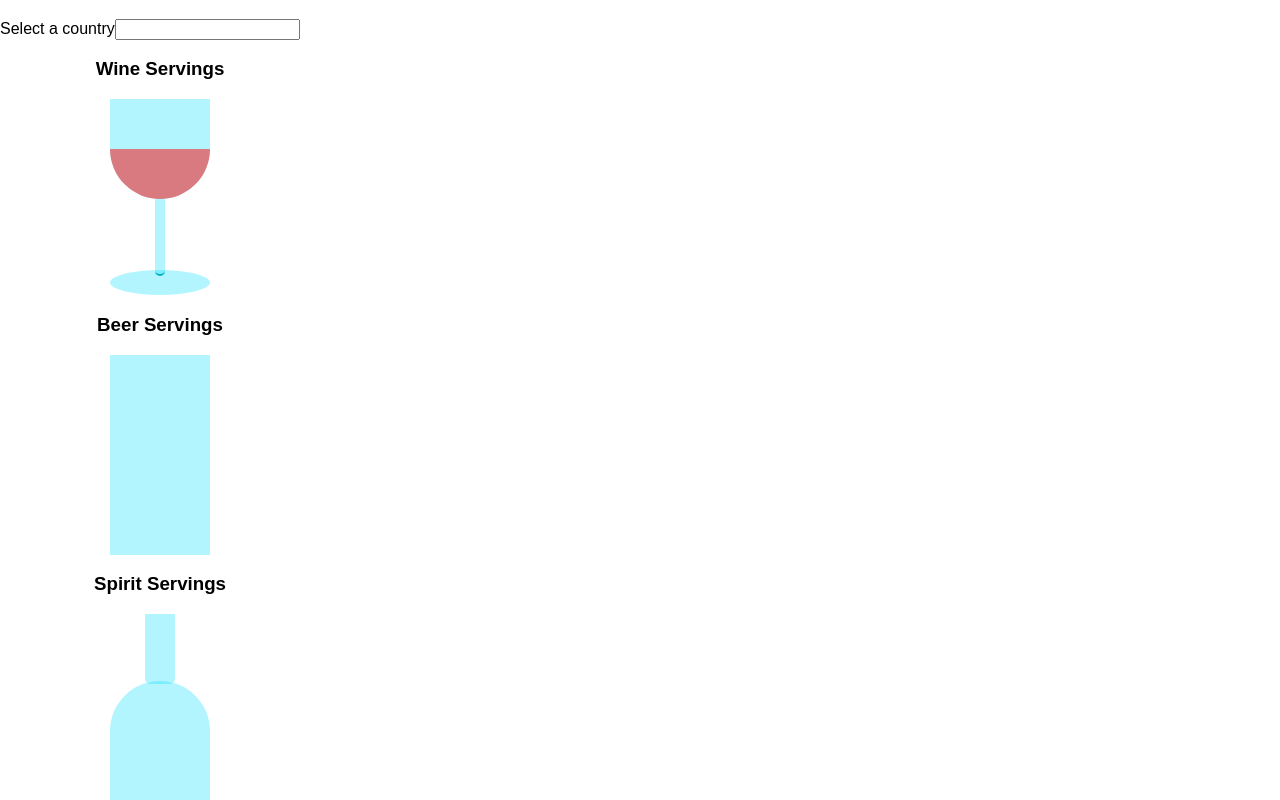
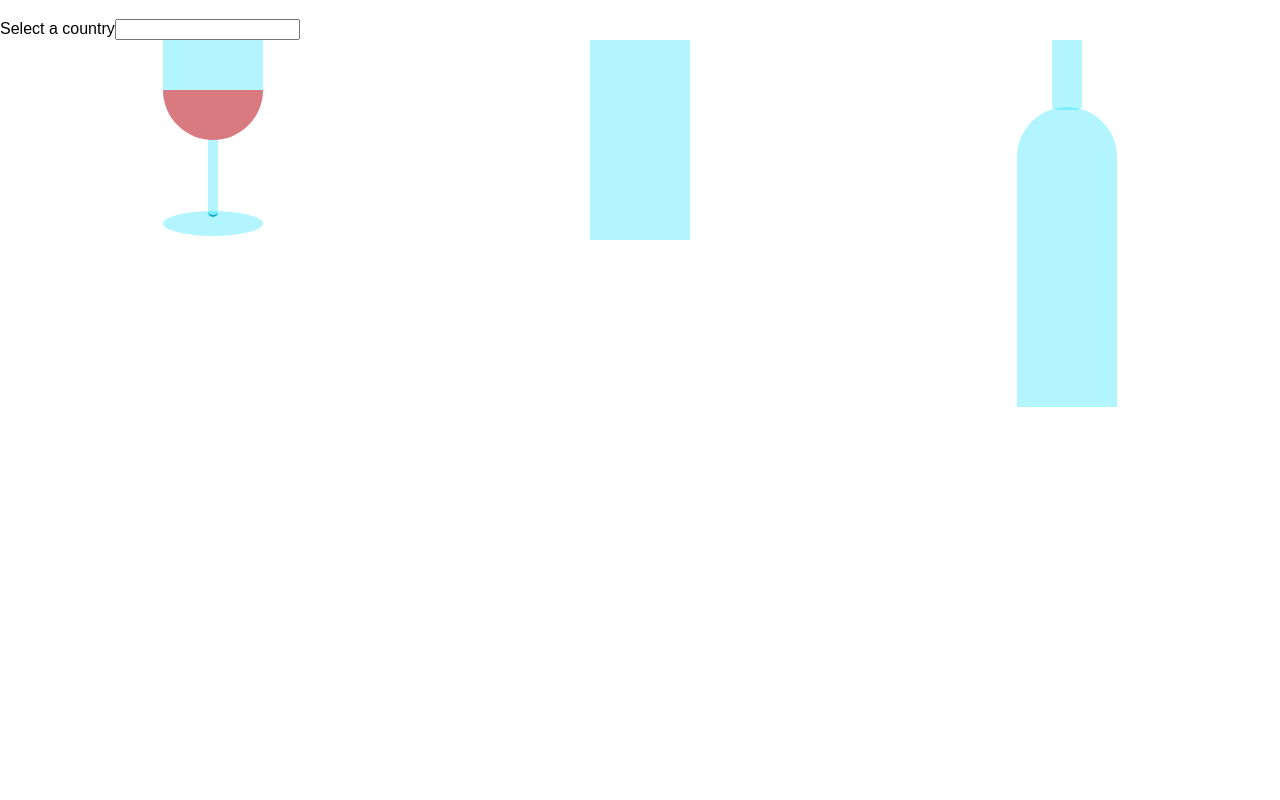
Before and after one commit to boveus/alcohol-consumption, a React (Create React App) app: page / in a window 1280 px wide. Shown: the top 800 px of the page. Built offline with nearby package versions, Linux system fonts and the light colour scheme.

Commit message:
put things in columns

```diff
--- a/src/App.css
+++ b/src/App.css
@@ -117,3 +117,16 @@
   border-radius: 0px 0px 5px 5px;
   margin-bottom: -3px;
 }
+
+/* Three columns */
+.column {
+    float: left;
+    width: 33.33%;
+}
+
+/* Clear floats after the columns */
+.row:after {
+    content: "";
+    display: table;
+    clear: both;
+}
--- a/src/App.js
+++ b/src/App.js
@@ -36,13 +36,16 @@ class App extends Component {
         <div>
           <CountrySelector sendCountry={this.getCountry.bind(this)} />
         </div>
-        <div className='wrap'>
-          <h3> Wine Servings </h3>
-          <WineGlass />
-          <h3> Beer Servings </h3>
-          <BeerGlass fill={this.state.beer_servings} />
-          <h3> Spirit Servings </h3>
-          <LiquorBottle fill={this.state.spirit_servings} />
+        <div className='row'>
+          <div className='column'>
+            <WineGlass />
+          </div>
+          <div className='column'>
+            <BeerGlass fill={this.state.beer_servings} />
+          </div>
+          <div className='column'>
+            <LiquorBottle fill={this.state.spirit_servings} />
+          </div>
         </div>
       </div>
     )
--- a/src/components/liquor_bottle.js
+++ b/src/components/liquor_bottle.js
@@ -19,5 +19,3 @@ class LiquorBottle extends Component {
 }
 
 export default LiquorBottle
-
-//
```
